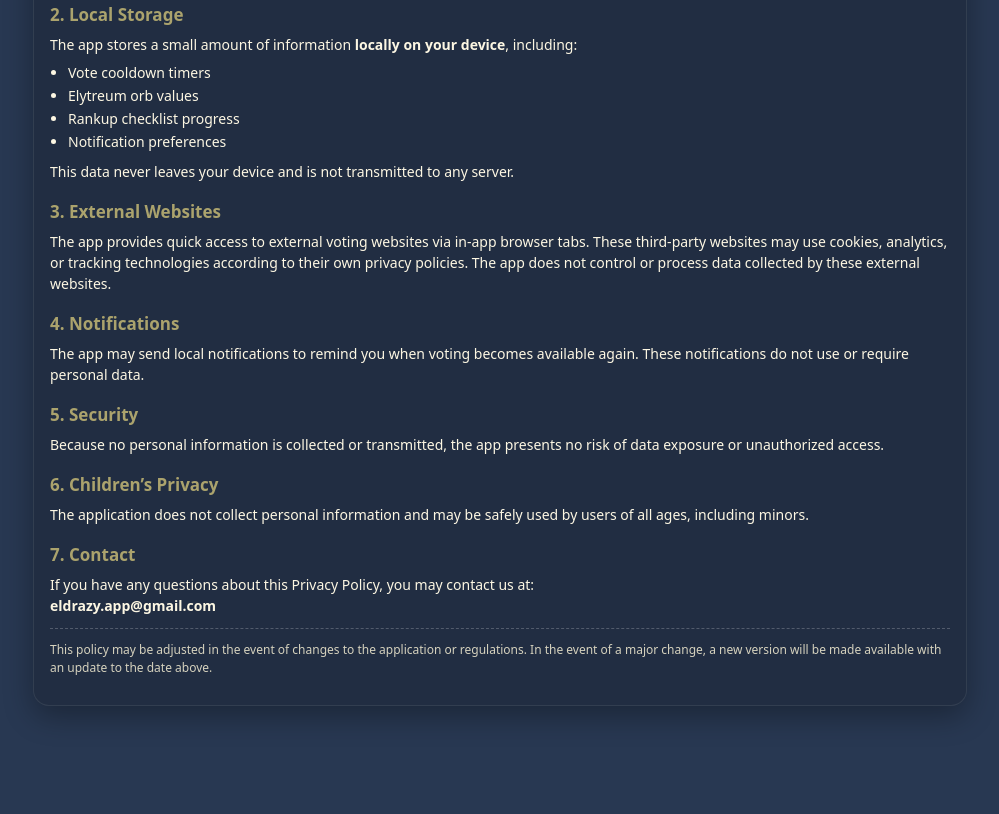
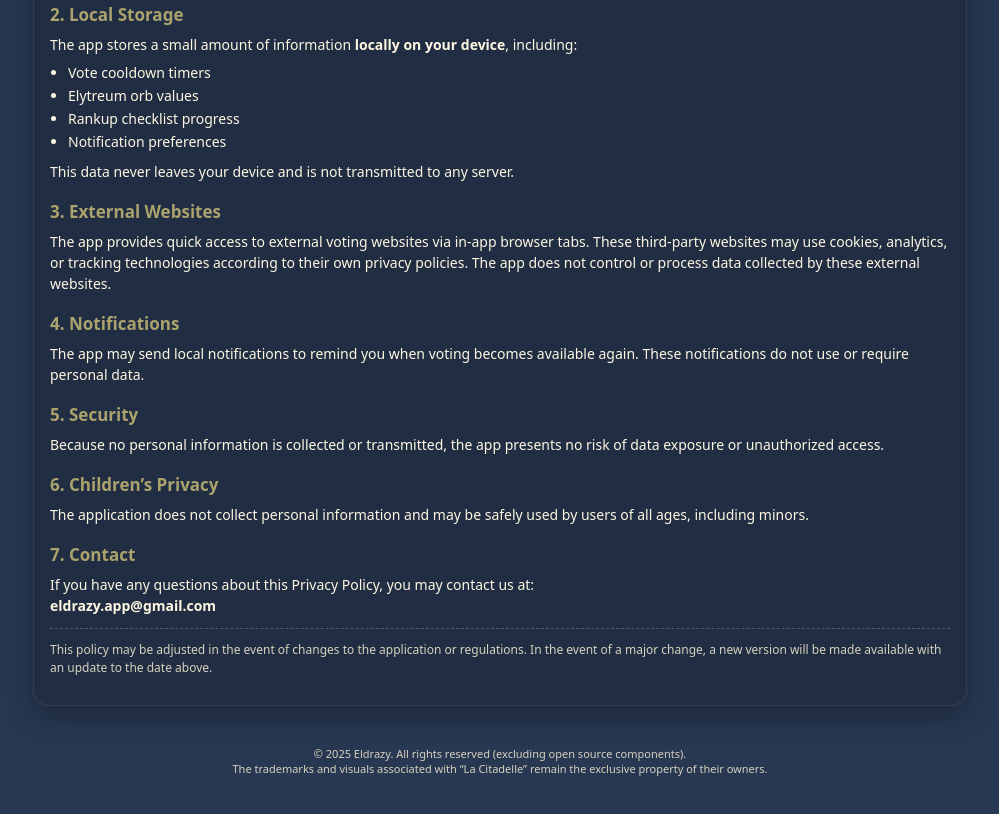
Before and after one commit to Eldrazy-Git/Policy, a plain HTML site: page index.html in a window 1280 px wide. Shown: the part 331-1145 px from the top of the page, without its empty margins (140-1139 px from the left). Drawn offline with Linux system fonts and the light colour scheme.

Commit message:
Add footer to privacy policy page
Added footer with copyright and trademark information.

```diff
--- a/index.html
+++ b/index.html
@@ -178,5 +178,10 @@
 	This policy may be adjusted in the event of changes to the application or regulations. In the event of a major change, a new version will be made available with an update to the date above.
   </p>
 </div>
+
+<footer>
+	&copy; 2025 Eldrazy. All rights reserved (excluding open source components).<br />
+	The trademarks and visuals associated with “La Citadelle” remain the exclusive property of their owners.
+</footer>
 </body>
 </html>
```
